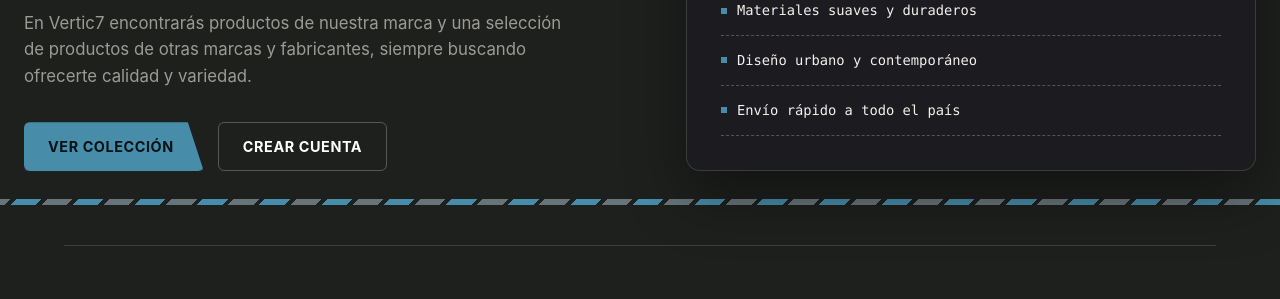
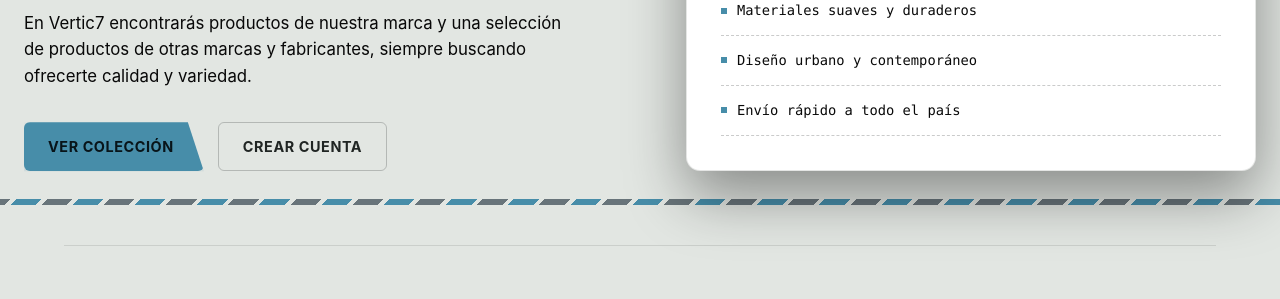
Before and after one commit to roberthernandezpaternina25-boop/base-de-datos-, a website: page public/index.html in a window 1280 px wide. Shown: the part 312-611 px from the top of the page. Drawn offline with Linux system fonts and the light colour scheme; no server answers.

Commit message:
color fondo

```diff
--- a/public/estilo.css
+++ b/public/estilo.css
@@ -7,24 +7,24 @@
    ============================================================ */
 
 :root {
-  color-scheme: dark;
+  color-scheme: light;
 
-  --ink: #1E201E;
-  --ink-soft: #17171a;
-  --panel: #1c1c20;
-  --panel-soft: #232327;
-  --line: rgba(244, 241, 234, 0.14);
-  --line-strong: rgba(244, 241, 234, 0.26);
+  --ink: #e2e6e2;
+  --ink-soft: #ffffff;
+  --panel: #ffffff;
+  --panel-soft: #eef1ef;
+  --line: rgba(35, 40, 38, 0.12);
+  --line-strong: rgba(35, 40, 38, 0.24);
 
-  --text: #f3f1ea;
-  --muted: #9c9a95;
+  --text: #090909;
+  --muted: #080808;
 
   --accent: #478DA9;
   --accent-soft: rgba(71, 141, 169, 0.16);
-  --accent-ink: #071217;
+  --accent-ink: #081419;
   --tape: #68747A;
 
-  --white: #fff;
+  --white: #202523;
 
   --radius-s: 6px;
   --radius-m: 14px;
@@ -503,7 +503,7 @@
 }
 
 .form-row input::placeholder {
-  color: rgba(243, 241, 234, 0.4);
+  color: rgba(36, 41, 39, 0.48);
 }
 
 .filter-btn {
```
